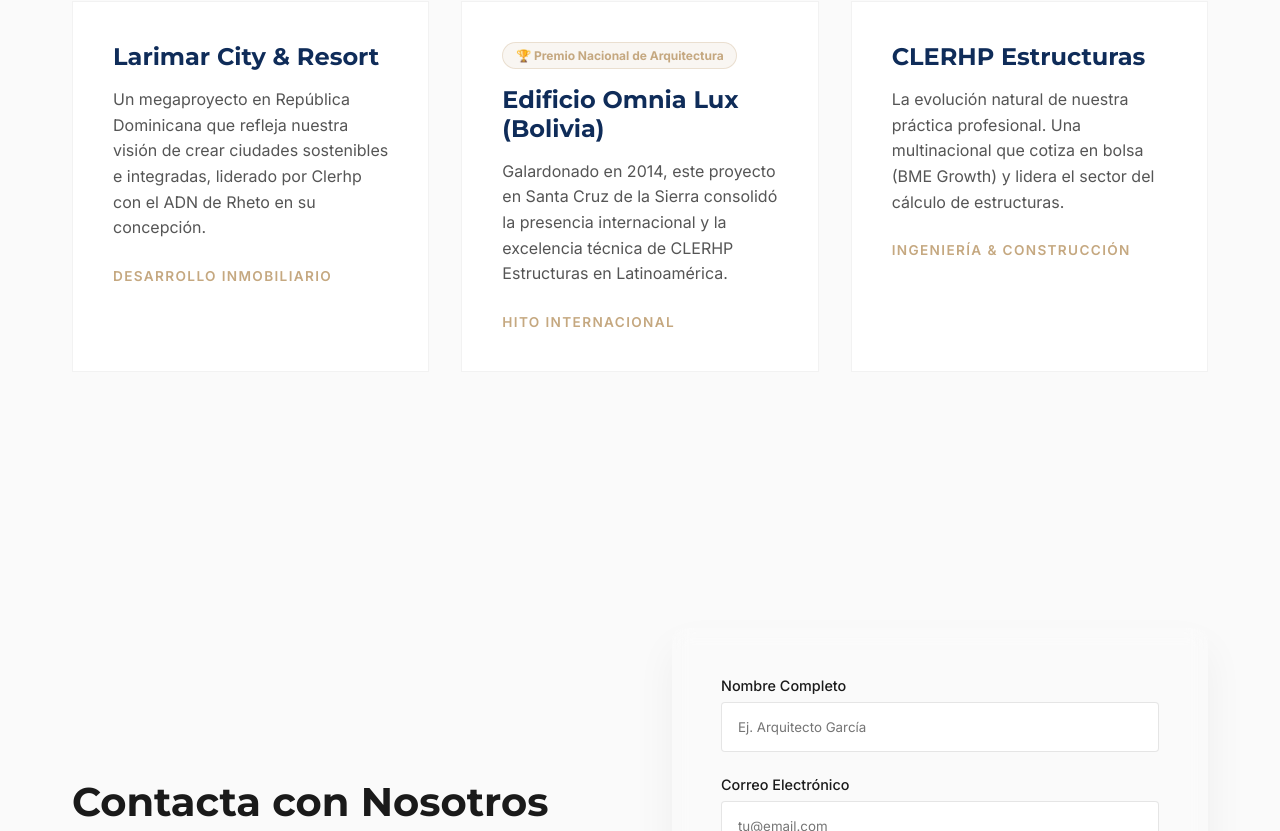
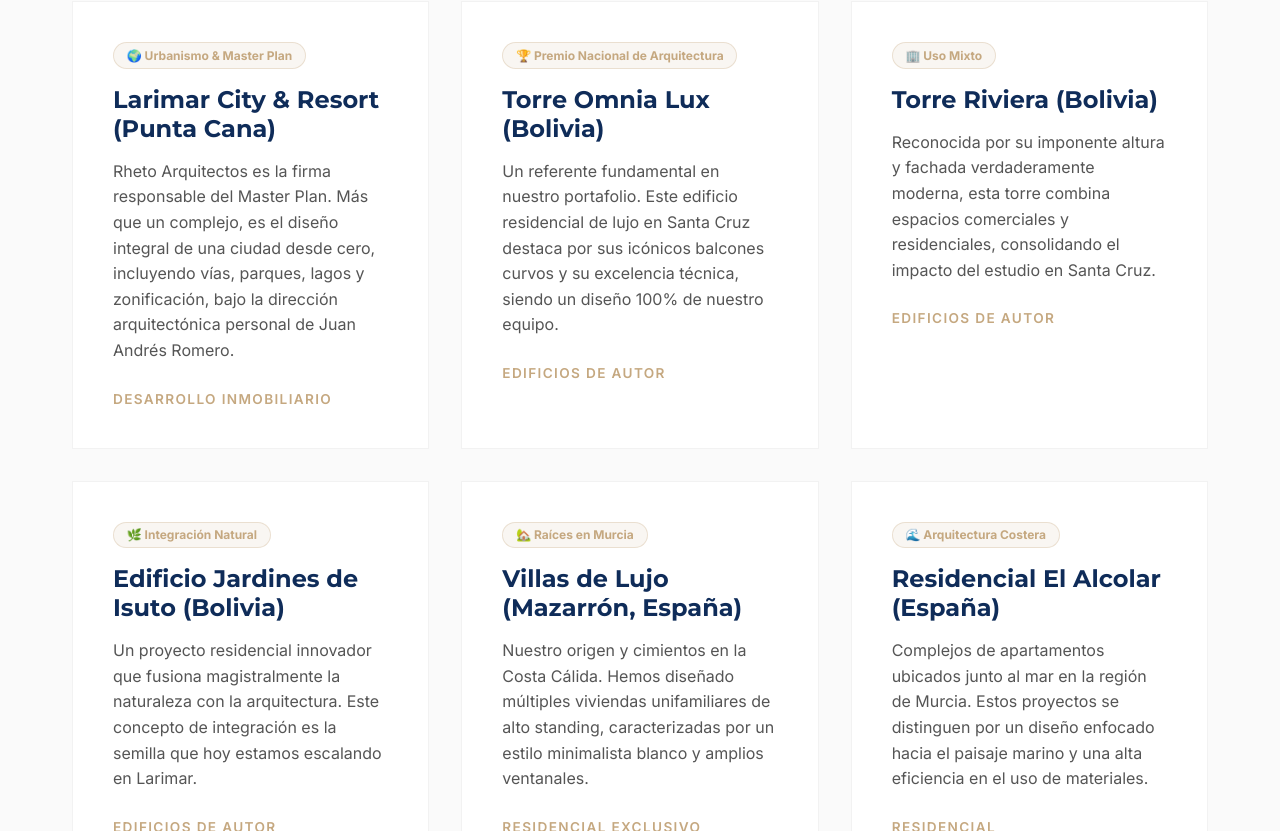
Before and after one commit to emmanuelacostaayala/rhetoarquitectos, a Next.js app: page / in a window 1280 px wide. Shown: the part 2709-3540 px from the top of the page. Built offline with nearby package versions, Linux system fonts and the light colour scheme.

Commit message:
feat: add detailed portfolio section

```diff
--- a/src/app/page.tsx
+++ b/src/app/page.tsx
@@ -86,30 +86,62 @@
             </p>
           </div>
 
-          <div className="projects-grid animate-fade-in-up delay-200">
+          <div className="projects-grid animate-fade-in-up delay-200" style={{ gridTemplateColumns: 'repeat(auto-fit, minmax(320px, 1fr))' }}>
+            {/* 1. Master Plan */}
             <div className="project-card">
-              <h3 style={{ fontSize: '1.5rem', marginBottom: '1rem', color: 'var(--accent-dark)' }}>Larimar City & Resort</h3>
+              <div className="badge-award">🌍 Urbanismo & Master Plan</div>
+              <h3 style={{ fontSize: '1.5rem', marginBottom: '1rem', color: 'var(--accent-dark)' }}>Larimar City & Resort (Punta Cana)</h3>
               <p style={{ color: 'var(--text-secondary)', lineHeight: '1.6', marginBottom: '1.5rem' }}>
-                Un megaproyecto en República Dominicana que refleja nuestra visión de crear ciudades sostenibles e integradas, liderado por Clerhp con el ADN de Rheto en su concepción.
+                Rheto Arquitectos es la firma responsable del Master Plan. Más que un complejo, es el diseño integral de una ciudad desde cero, incluyendo vías, parques, lagos y zonificación, bajo la dirección arquitectónica personal de Juan Andrés Romero.
               </p>
               <span style={{ fontSize: '0.85rem', fontWeight: 600, color: 'var(--gold-accent)', textTransform: 'uppercase', letterSpacing: '0.1em' }}>Desarrollo Inmobiliario</span>
             </div>
 
+            {/* 2. Edificios Autor - Bolivia */}
             <div className="project-card delay-100">
               <div className="badge-award">🏆 Premio Nacional de Arquitectura</div>
-              <h3 style={{ fontSize: '1.5rem', marginBottom: '1rem', color: 'var(--accent-dark)' }}>Edificio Omnia Lux (Bolivia)</h3>
+              <h3 style={{ fontSize: '1.5rem', marginBottom: '1rem', color: 'var(--accent-dark)' }}>Torre Omnia Lux (Bolivia)</h3>
               <p style={{ color: 'var(--text-secondary)', lineHeight: '1.6', marginBottom: '1.5rem' }}>
-                Galardonado en 2014, este proyecto en Santa Cruz de la Sierra consolidó la presencia internacional y la excelencia técnica de CLERHP Estructuras en Latinoamérica.
+                Un referente fundamental en nuestro portafolio. Este edificio residencial de lujo en Santa Cruz destaca por sus icónicos balcones curvos y su excelencia técnica, siendo un diseño 100% de nuestro equipo.
               </p>
-              <span style={{ fontSize: '0.85rem', fontWeight: 600, color: 'var(--gold-accent)', textTransform: 'uppercase', letterSpacing: '0.1em' }}>Hito Internacional</span>
+              <span style={{ fontSize: '0.85rem', fontWeight: 600, color: 'var(--gold-accent)', textTransform: 'uppercase', letterSpacing: '0.1em' }}>Edificios de Autor</span>
             </div>
 
             <div className="project-card delay-200">
-              <h3 style={{ fontSize: '1.5rem', marginBottom: '1rem', color: 'var(--accent-dark)' }}>CLERHP Estructuras</h3>
+              <div className="badge-award">🏢 Uso Mixto</div>
+              <h3 style={{ fontSize: '1.5rem', marginBottom: '1rem', color: 'var(--accent-dark)' }}>Torre Riviera (Bolivia)</h3>
               <p style={{ color: 'var(--text-secondary)', lineHeight: '1.6', marginBottom: '1.5rem' }}>
-                La evolución natural de nuestra práctica profesional. Una multinacional que cotiza en bolsa (BME Growth) y lidera el sector del cálculo de estructuras.
+                Reconocida por su imponente altura y fachada verdaderamente moderna, esta torre combina espacios comerciales y residenciales, consolidando el impacto del estudio en Santa Cruz.
               </p>
-              <span style={{ fontSize: '0.85rem', fontWeight: 600, color: 'var(--gold-accent)', textTransform: 'uppercase', letterSpacing: '0.1em' }}>Ingeniería & Construcción</span>
+              <span style={{ fontSize: '0.85rem', fontWeight: 600, color: 'var(--gold-accent)', textTransform: 'uppercase', letterSpacing: '0.1em' }}>Edificios de Autor</span>
+            </div>
+
+            <div className="project-card delay-300">
+              <div className="badge-award">🌿 Integración Natural</div>
+              <h3 style={{ fontSize: '1.5rem', marginBottom: '1rem', color: 'var(--accent-dark)' }}>Edificio Jardines de Isuto (Bolivia)</h3>
+              <p style={{ color: 'var(--text-secondary)', lineHeight: '1.6', marginBottom: '1.5rem' }}>
+                Un proyecto residencial innovador que fusiona magistralmente la naturaleza con la arquitectura. Este concepto de integración es la semilla que hoy estamos escalando en Larimar.
+              </p>
+              <span style={{ fontSize: '0.85rem', fontWeight: 600, color: 'var(--gold-accent)', textTransform: 'uppercase', letterSpacing: '0.1em' }}>Edificios de Autor</span>
+            </div>
+
+            {/* 3. España */}
+            <div className="project-card delay-400">
+              <div className="badge-award">🏡 Raíces en Murcia</div>
+              <h3 style={{ fontSize: '1.5rem', marginBottom: '1rem', color: 'var(--accent-dark)' }}>Villas de Lujo (Mazarrón, España)</h3>
+              <p style={{ color: 'var(--text-secondary)', lineHeight: '1.6', marginBottom: '1.5rem' }}>
+                Nuestro origen y cimientos en la Costa Cálida. Hemos diseñado múltiples viviendas unifamiliares de alto standing, caracterizadas por un estilo minimalista blanco y amplios ventanales.
+              </p>
+              <span style={{ fontSize: '0.85rem', fontWeight: 600, color: 'var(--gold-accent)', textTransform: 'uppercase', letterSpacing: '0.1em' }}>Residencial Exclusivo</span>
+            </div>
+
+            <div className="project-card delay-500">
+              <div className="badge-award">🌊 Arquitectura Costera</div>
+              <h3 style={{ fontSize: '1.5rem', marginBottom: '1rem', color: 'var(--accent-dark)' }}>Residencial El Alcolar (España)</h3>
+              <p style={{ color: 'var(--text-secondary)', lineHeight: '1.6', marginBottom: '1.5rem' }}>
+                Complejos de apartamentos ubicados junto al mar en la región de Murcia. Estos proyectos se distinguen por un diseño enfocado hacia el paisaje marino y una alta eficiencia en el uso de materiales.
+              </p>
+              <span style={{ fontSize: '0.85rem', fontWeight: 600, color: 'var(--gold-accent)', textTransform: 'uppercase', letterSpacing: '0.1em' }}>Residencial</span>
             </div>
           </div>
         </div>
```
